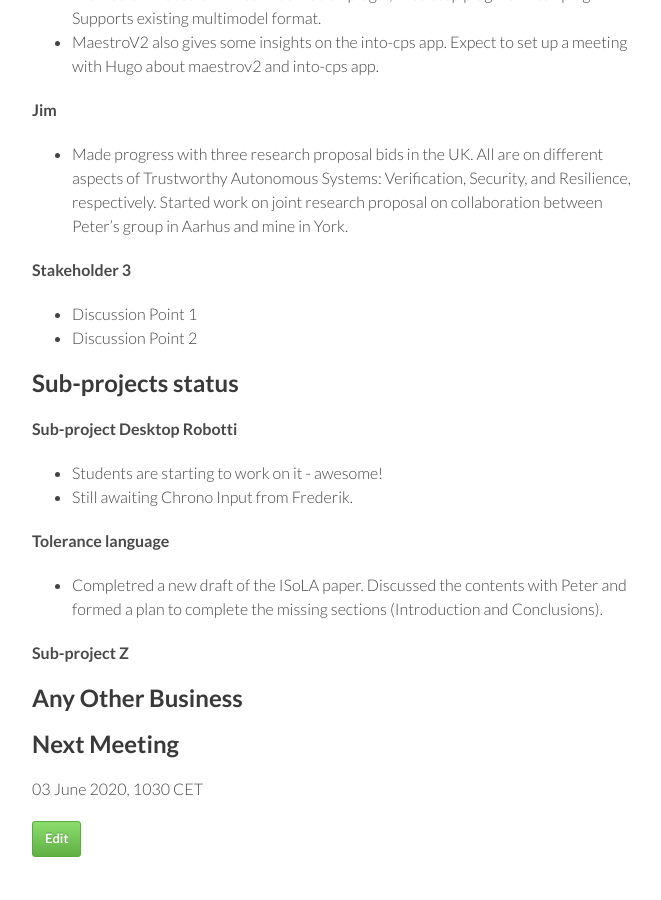
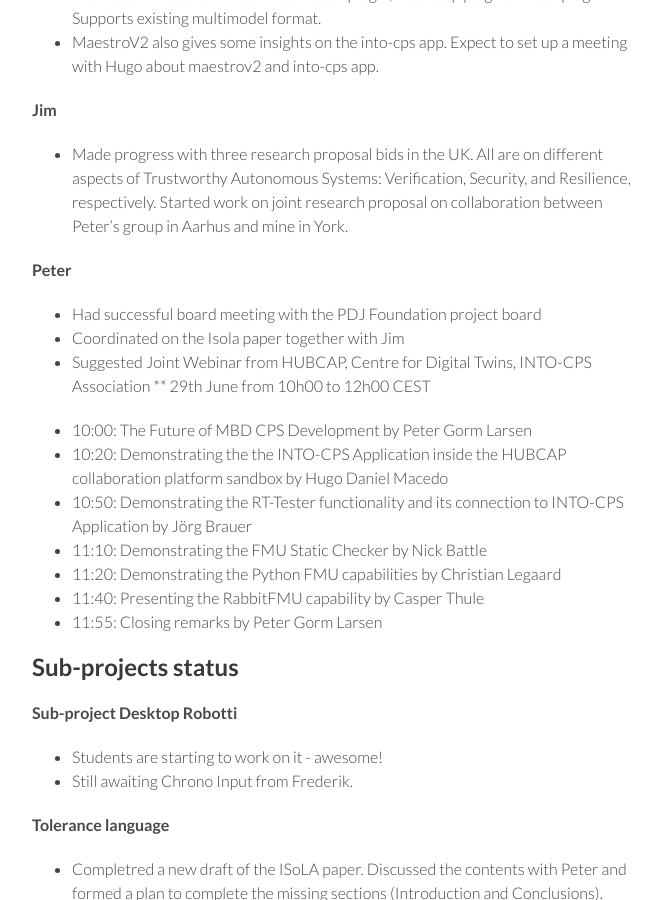
Before and after one commit to digitaltwincentre/digitaltwincentre.github.io, a Jekyll site: the page built from _biweeklies/Biweekly-18.md, in a window 1280 px wide and 900 px high, scrolled down 755 px. Shown: the whole window, without its empty margins (418-1079 px from the left). Built offline with Jekyll 4.4.1, drawn with Linux system fonts in a browser that asks for light colours; nearby versions of some CDN libraries.

Commit message:
Update Biweekly-18.md
PGL additions

```diff
--- a/_biweeklies/Biweekly-18.md
+++ b/_biweeklies/Biweekly-18.md
@@ -34,10 +34,19 @@ date: 20 May 2020, 1030 CEST
 #### Jim
 * Made progress with three research proposal bids in the UK. All are on different aspects of Trustworthy Autonomous Systems: Verification, Security, and Resilience, respectively. Started work on joint research proposal on collaboration between Peter's group in Aarhus and mine in York.
 
-#### Stakeholder 3
-* Discussion Point 1
-* Discussion Point 2
+#### Peter
+* Had successful board meeting with the PDJ Foundation project board
+* Coordinated on the Isola paper together with Jim
+* Suggested Joint Webinar from HUBCAP, Centre for Digital Twins, INTO-CPS Association
+** 29th June from 10h00 to 12h00 CEST
 
+* 10:00: The Future of MBD CPS Development by Peter Gorm Larsen
+* 10:20: Demonstrating the the INTO-CPS Application inside the HUBCAP collaboration platform sandbox by Hugo Daniel Macedo
+* 10:50: Demonstrating the RT-Tester functionality and its connection to INTO-CPS Application by Jörg Brauer
+* 11:10: Demonstrating the FMU Static Checker by Nick Battle
+* 11:20: Demonstrating the Python FMU capabilities by Christian Legaard
+* 11:40: Presenting the RabbitFMU capability by Casper Thule
+* 11:55: Closing remarks by Peter Gorm Larsen
 
 ## Sub-projects status
 
```
